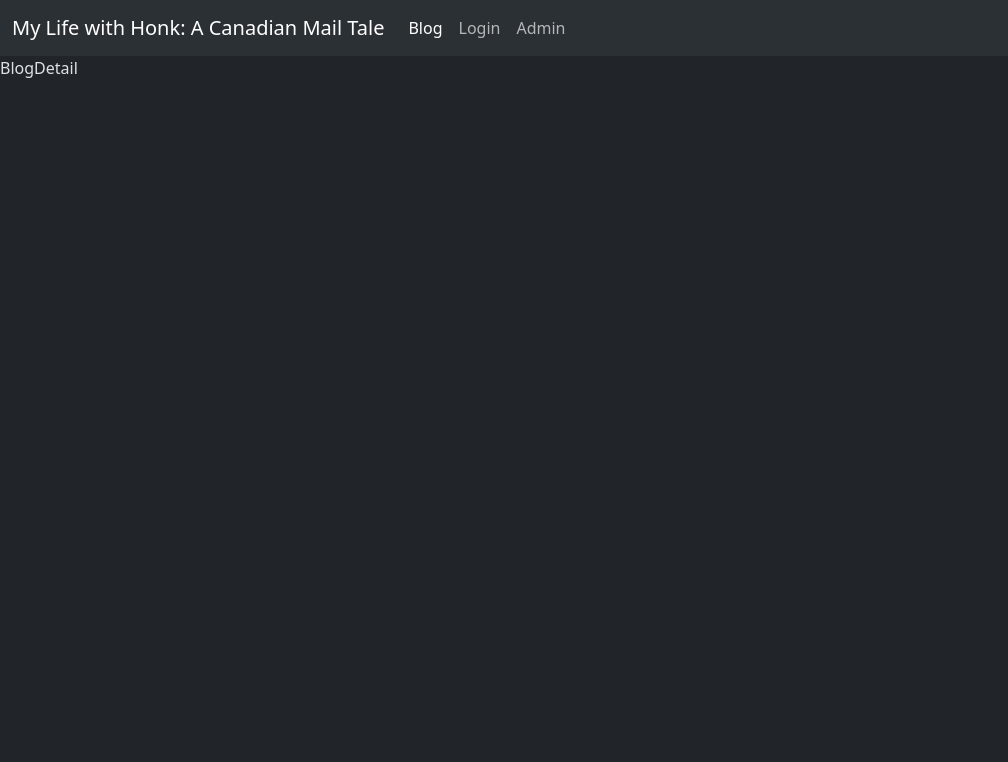
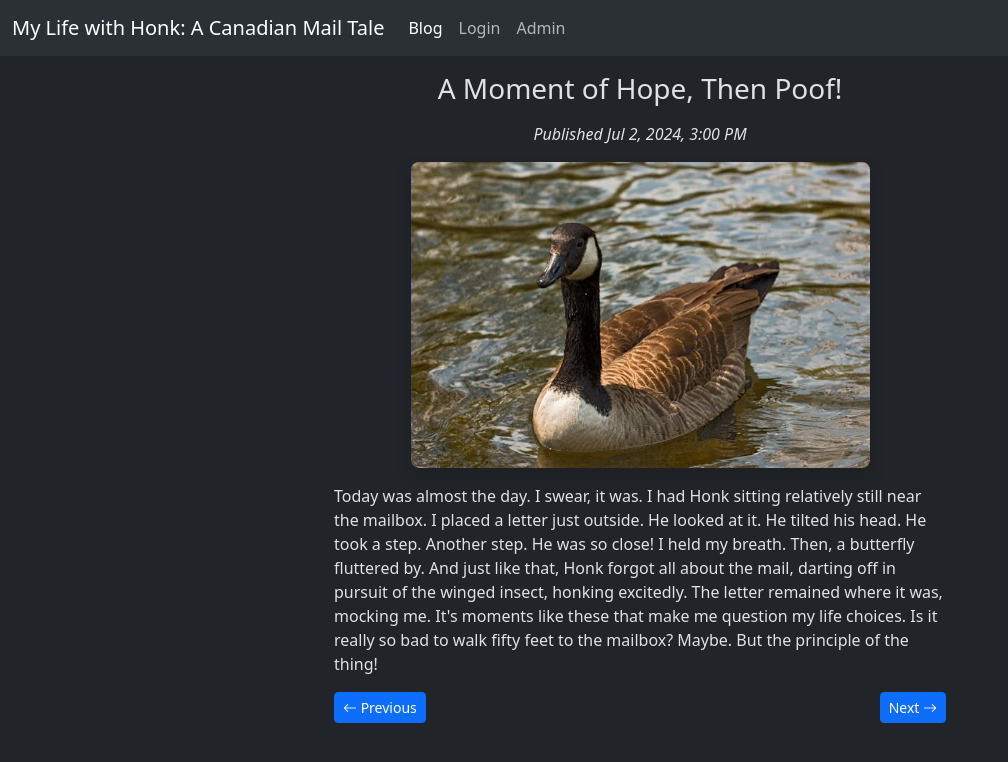
Before and after one commit to hirekarl/lab_10.4_dynamic_routing, a React (Vite) app in the folder dynamic-routing/: page /blog/a-moment-of-hope-then-poof in a window 1280 px wide. Shown: the top 762 px of the page, without its empty margins (0-1008 px from the left). Built offline with nearby package versions, Linux system fonts and the light colour scheme.

Commit message:
Implemented BlogIndex and BlogDetail.

```diff
--- a/dynamic-routing/src/App.css
+++ b/dynamic-routing/src/App.css
@@ -1 +1,2 @@
 @import url("https://cdn.jsdelivr.net/npm/bootstrap@5.3.7/dist/css/bootstrap.min.css");
+@import url("https://cdn.jsdelivr.net/npm/bootstrap-icons@1.13.1/font/bootstrap-icons.min.css");
--- a/dynamic-routing/src/App.tsx
+++ b/dynamic-routing/src/App.tsx
@@ -4,6 +4,9 @@ import AdminPage from "./components/AdminPage"
 import BlogIndex from "./components/BlogIndex"
 import BlogDetail from "./components/BlogDetail"
 import LoginPage from "./components/LoginPage"
+import NotFoundPage from "./components/NotFoundPage"
+
+import posts from "./lib/posts"
 
 const App = () => {
   return (
@@ -57,10 +60,11 @@ const App = () => {
         </div>
       </nav>
       <Routes>
-        <Route path="/blog" element={<BlogIndex />} />
+        <Route path="/blog" element={<BlogIndex posts={posts} />} />
         <Route path="/blog/:slug" element={<BlogDetail />} />
         <Route path="/login" element={<LoginPage />} />
         <Route path="/admin" element={<AdminPage />} />
+        <Route path="*" element={<NotFoundPage />} />
       </Routes>
     </div>
   )
--- a/dynamic-routing/src/components/BlogDetail.tsx
+++ b/dynamic-routing/src/components/BlogDetail.tsx
@@ -1,5 +1,86 @@
+import { useEffect, useState } from "react"
+import { useNavigate, useParams } from "react-router-dom"
+import type { Post } from "../types"
+import posts from "../lib/posts"
+import { timestampToDisplayDate } from "../utils"
+
 const BlogDetail = () => {
-  return <div>BlogDetail</div>
+  const { slug } = useParams()
+  const navigate = useNavigate()
+
+  const [post, setPost] = useState<Post | null>(null)
+  const [prevPostSlug, setPrevPostSlug] = useState<string | null>(null)
+  const [nextPostSlug, setNextPostSlug] = useState<string | null>(null)
+
+  useEffect(() => {
+    const foundPost = posts.find((p) => p.slug === slug)
+    if (foundPost) {
+      setPost(foundPost)
+    }
+  }, [slug])
+
+  useEffect(() => {
+    if (post) {
+      const postIndex = posts.indexOf(post)
+
+      const prevPost = postIndex > 0 ? posts[postIndex - 1] : null
+      setPrevPostSlug(prevPost ? prevPost.slug : null)
+
+      const nextPost = postIndex < posts.length ? posts[postIndex + 1] : null
+      setNextPostSlug(nextPost ? nextPost.slug : null)
+    }
+  }, [post])
+
+  if (!post)
+    return (
+      <div className="container-fluid p-3">
+        <h1 className="text-center mb-3">Not Found</h1>
+      </div>
+    )
+
+  return (
+    <article className="container-fluid p-3">
+      <div className="row">
+        <div className="col-lg-6 offset-lg-3 col-md-8 offset-md-2 col-sm-10 offset-sm-1">
+          <h1 className="text-center mb-3 fs-3">{post.title}</h1>
+          <p className="text-center">
+            <em>
+              Published&nbsp;
+              <time dateTime={new Date(post.timestamp).toISOString()}>
+                {timestampToDisplayDate(post.timestamp)}
+              </time>
+            </em>
+          </p>
+          <div className="d-flex justify-content-around mb-3">
+            <img src="/goose.jpg" className="img-fluid w-75 rounded-3 shadow" />
+          </div>
+          <p>{post.content}</p>
+          <div className="d-flex justify-content-between align-items-center">
+            <div>
+              {prevPostSlug && (
+                <button
+                  type="button"
+                  className="btn btn-sm btn-primary"
+                  onClick={() => navigate(`/blog/${prevPostSlug}`)}>
+                  <i className="bi bi-arrow-left"></i>&nbsp;Previous
+                </button>
+              )}
+            </div>
+            <div>
+              {nextPostSlug && (
+                <button
+                  type="button"
+                  className="btn btn-sm btn-primary"
+                  onClick={() => navigate(`/blog/${nextPostSlug}`)}>
+                  Next&nbsp;<i className="bi bi-arrow-right"></i>
+                </button>
+              )}
+            </div>
+          </div>
+        </div>
+      </div>
+    </article>
+  )
 }
 
 export default BlogDetail
--- a/dynamic-routing/src/components/BlogIndex.tsx
+++ b/dynamic-routing/src/components/BlogIndex.tsx
@@ -1,5 +1,33 @@
-const BlogIndex = () => {
-  return <div>BlogIndex</div>
+import type { BlogIndexProps } from "../types"
+import { Link } from "react-router-dom"
+
+import { timestampToDisplayDate } from "../utils"
+
+const BlogIndex = ({ posts }: BlogIndexProps) => {
+  const postsList = posts.map((p) => (
+    <li key={p.id} className="list-group-item">
+      <div className="d-flex justify-content-between align-items-center">
+        <div>
+          <Link to={p.slug}>{p.title}</Link>
+        </div>
+        <div>
+          <em>Published {timestampToDisplayDate(p.timestamp)}</em>
+        </div>
+      </div>
+    </li>
+  ))
+  return (
+    <>
+      <div className="container-fluid p-3">
+        <div className="row">
+          <div className="col-lg-6 offset-lg-3 col-md-8 offset-md-2 col-sm-10 offset-sm-1">
+            <h1 className="text-center mb-3">Recent Posts</h1>
+            <ul className="list-group">{postsList}</ul>
+          </div>
+        </div>
+      </div>
+    </>
+  )
 }
 
 export default BlogIndex
--- /dev/null
+++ b/dynamic-routing/src/components/NotFoundPage.tsx
@@ -0,0 +1,9 @@
+const NotFoundPage = () => {
+  return (
+    <div className="container-fluid p-3">
+      <h1 className="text-center mb-3">Not Found</h1>
+    </div>
+  )
+}
+
+export default NotFoundPage
--- /dev/null
+++ b/dynamic-routing/src/utils/index.ts
@@ -0,0 +1,12 @@
+export const timestampToDisplayDate = (timestamp: number): string => {
+  const datetime = new Date(timestamp)
+  return datetime.toLocaleString("en-US", {
+    year: "numeric",
+    month: "short",
+    day: "numeric",
+    hour: "numeric",
+    minute: "2-digit",
+    hour12: true,
+    timeZone: "America/Toronto",
+  })
+}
```
Also changed, not shown: dynamic-routing/src/types/index.ts (+8 -0 lines), dynamic-routing/public/goose.jpg (added).
